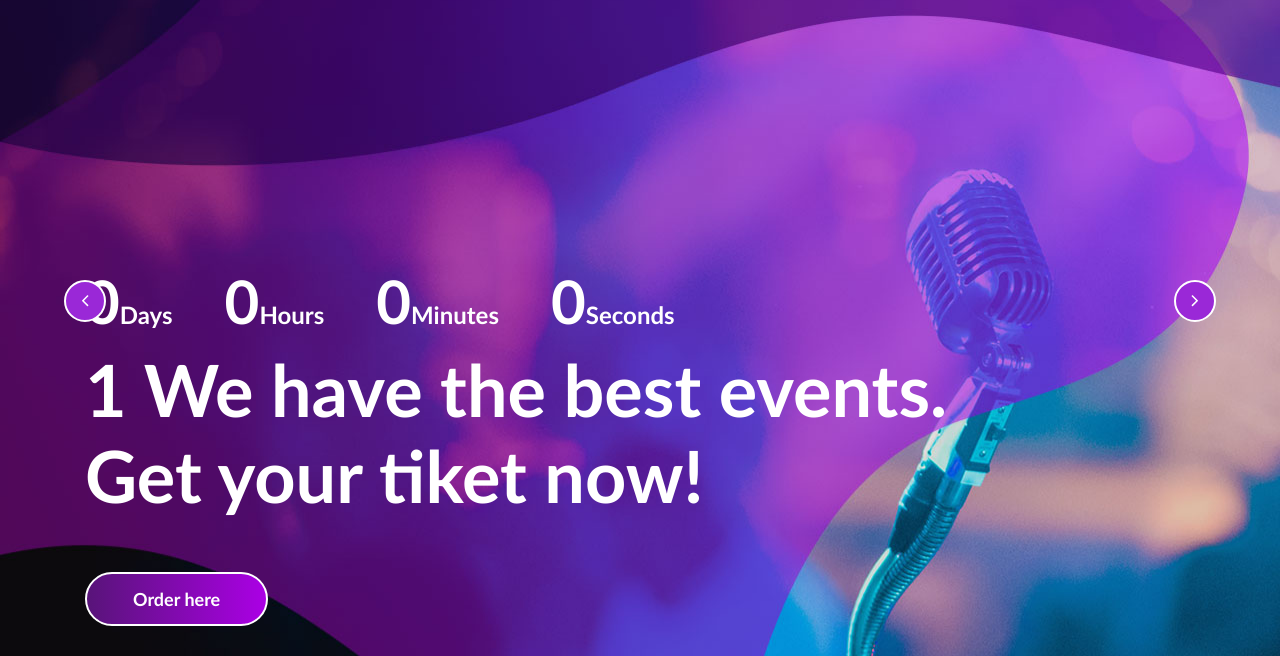
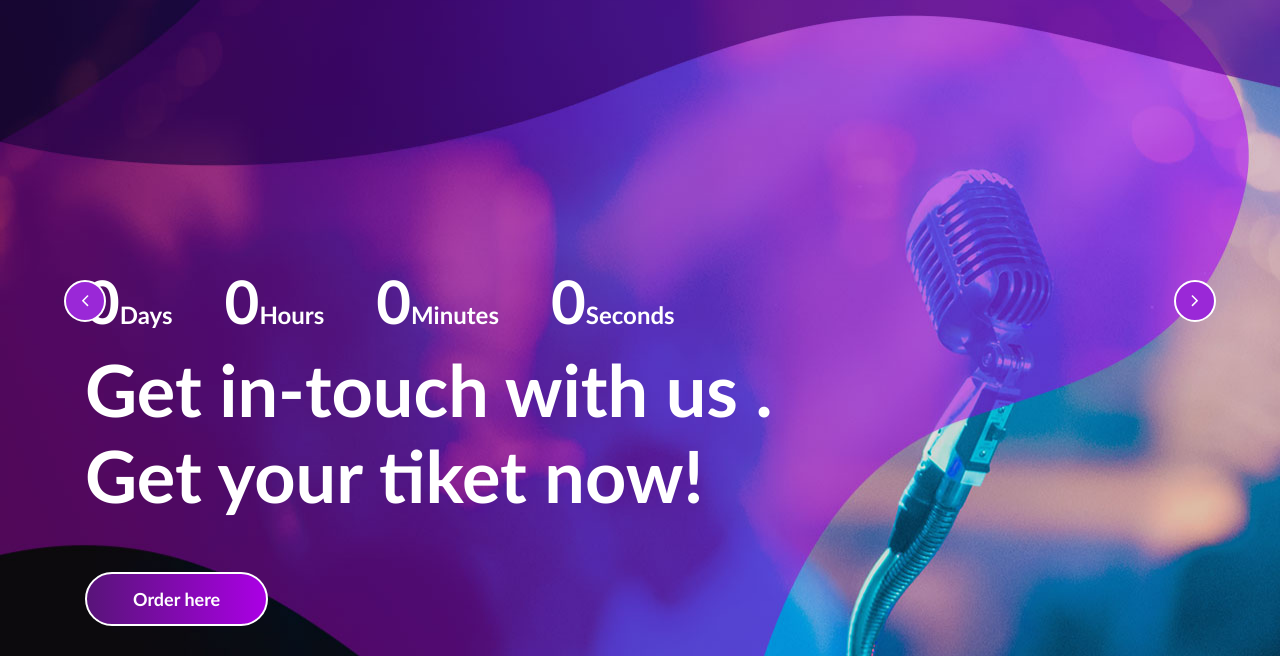
Before and after one commit to yunika-giles/Agenda_Web, a plain HTML site: page index.html in a window 1280 px wide. Shown: the part 144-800 px from the top of the page. Drawn offline with Linux system fonts and the light colour scheme.

Commit message:
commiting changes

```diff
--- a/index.html
+++ b/index.html
@@ -91,7 +91,7 @@
                                         </div><!-- .countdown-holder -->
                                     </div><!-- .countdown -->
 
-                                    <h2 class="entry-title">1 We have the best events. <br>Get your tiket now!</h2>
+                                    <h2 class="entry-title"> Get in-touch with us . <br>Get your tiket now!</h2>
                                 </div><!--- .entry-header -->
 
                                 <div class="entry-footer">
```
